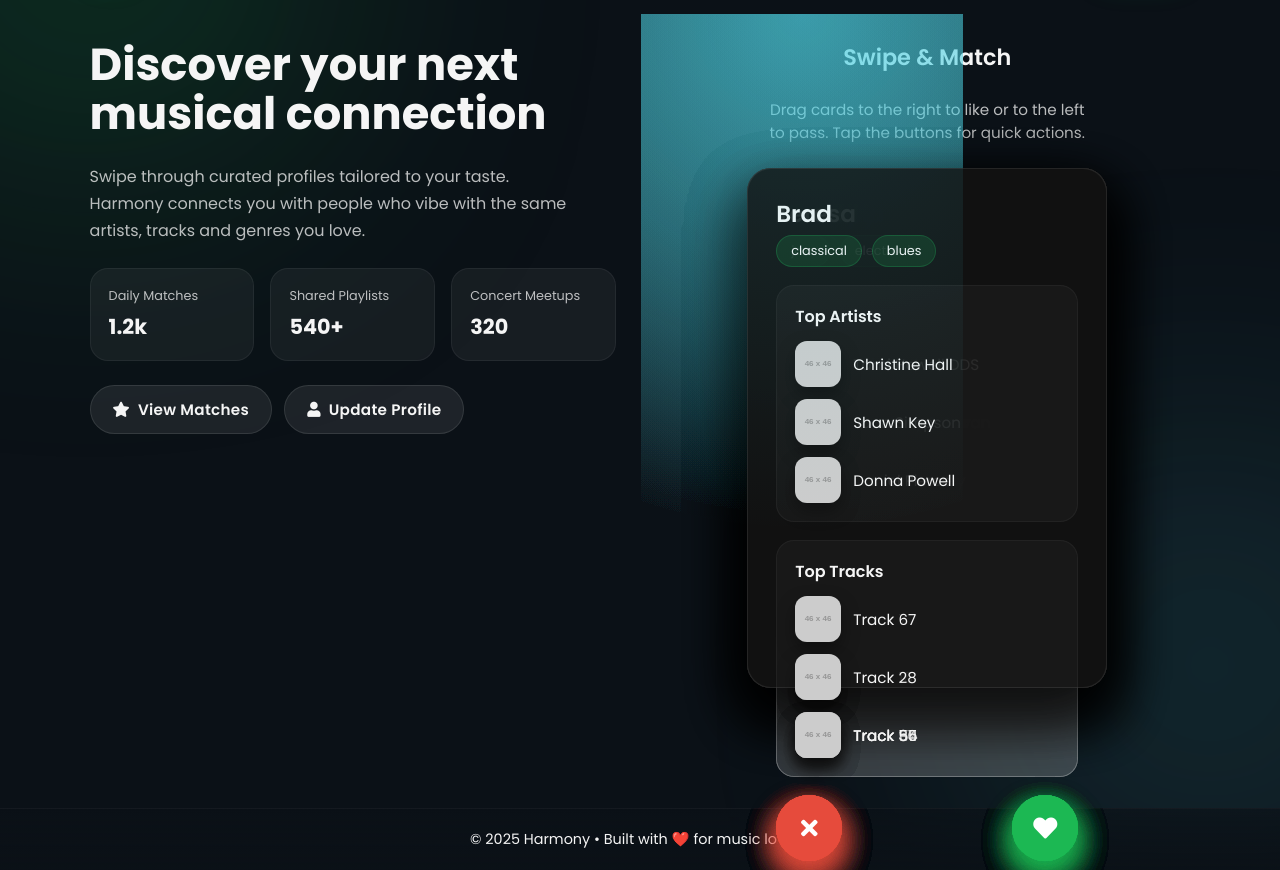
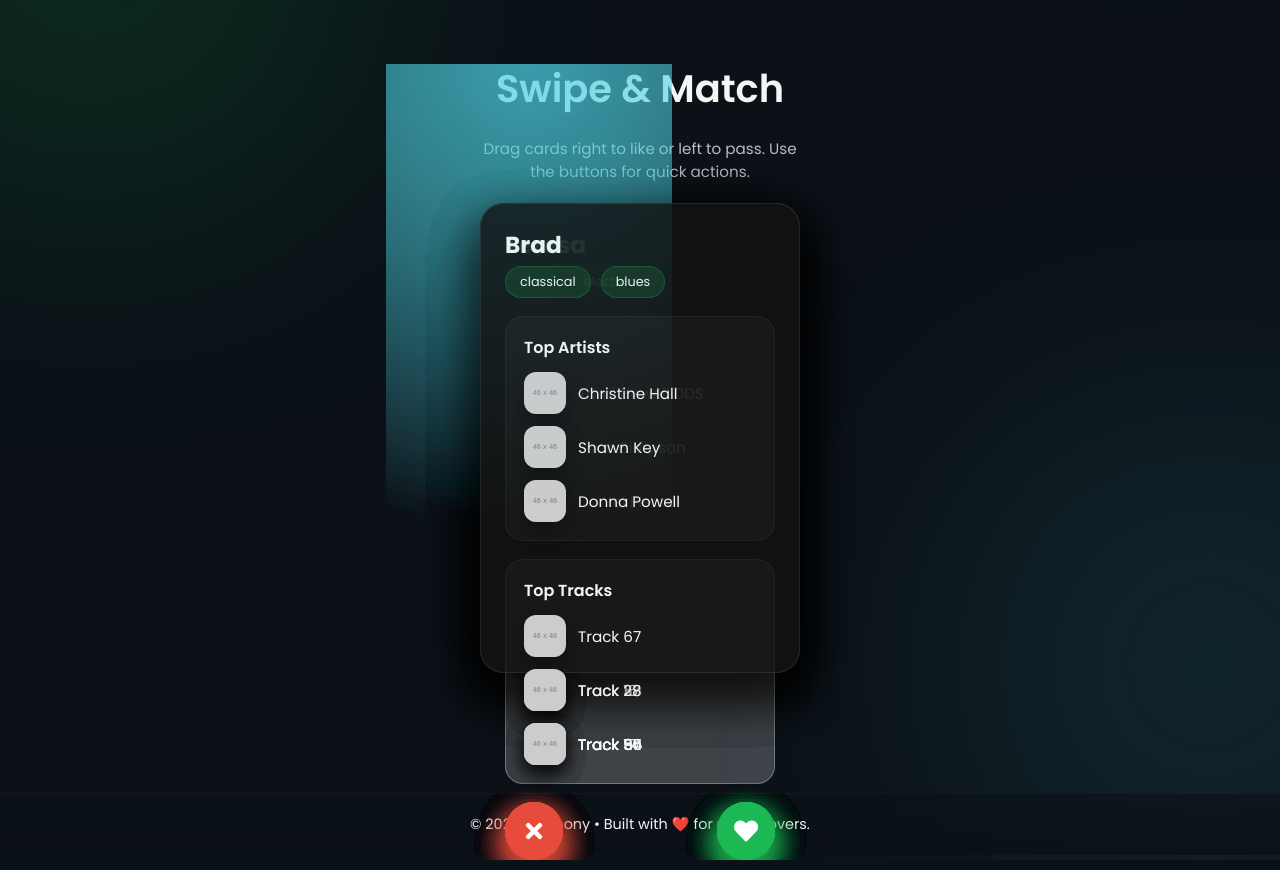
Before and after one commit to fatihcatalcam/Harmony, a Flask app: page /find-profiles in a window 1280 px wide. Shown: the part 105-975 px from the top of the page. Run offline with Flask 3, Linux system fonts and the light colour scheme; a user stored in the database is signed in; data comes from the database, SQL or seed files in the repository; grey boxes labelled with a size stand in for pictures from a placeholder-image service; some libraries are stand-ins or nearby versions.

Commit message:
Center find profiles cards

```diff
--- a/templates/match.html
+++ b/templates/match.html
@@ -169,70 +169,23 @@
 
     main {
       flex: 1;
-      padding: 40px 7vw 120px;
-      display: grid;
-      grid-template-columns: repeat(auto-fit, minmax(280px, 1fr));
-      gap: 48px;
-      align-items: start;
-    }
-
-    .match-intro {
+      padding: 60px 7vw 120px;
       display: flex;
       flex-direction: column;
-      gap: 24px;
-    }
-
-    .match-intro h1 {
-      font-size: clamp(2rem, 3.5vw, 3rem);
-      line-height: 1.1;
-    }
-
-    .match-intro p {
-      color: var(--muted);
-      line-height: 1.7;
-      max-width: 480px;
-    }
-
-    .match-stats {
-      display: grid;
-      grid-template-columns: repeat(auto-fit, minmax(140px, 1fr));
-      gap: 16px;
-    }
-
-    .stat-card {
-      background: rgba(255, 255, 255, 0.05);
-      padding: 18px;
-      border-radius: 18px;
-      border: 1px solid rgba(255, 255, 255, 0.06);
-      display: flex;
-      flex-direction: column;
-      gap: 6px;
-    }
-
-    .stat-card span {
-      font-size: 0.8rem;
-      color: var(--muted);
-    }
-
-    .stat-card strong {
-      font-size: 1.3rem;
-    }
-
-    .match-controls {
-      display: flex;
-      gap: 12px;
-      flex-wrap: wrap;
+      align-items: center;
+      justify-content: center;
+      gap: 32px;
     }
 
     .cards-wrapper {
       display: flex;
       flex-direction: column;
       align-items: center;
-      gap: 24px;
+      gap: 20px;
     }
 
-    .cards-wrapper h2 {
-      font-size: 1.4rem;
+    .cards-wrapper h1 {
+      font-size: clamp(1.8rem, 4vw, 2.4rem);
       font-weight: 600;
     }
 
@@ -245,8 +198,8 @@
 
     .container {
       position: relative;
-      width: clamp(280px, 32vw, 360px);
-      height: 520px;
+      width: clamp(240px, 28vw, 320px);
+      height: 470px;
       perspective: 1200px;
     }
 
@@ -256,8 +209,8 @@
       background: var(--card);
       border: 1px solid var(--card-border);
       border-radius: 24px;
-      box-shadow: 0 25px 60px rgba(0, 0, 0, 0.45);
-      padding: 28px;
+      box-shadow: 0 20px 50px rgba(0, 0, 0, 0.45);
+      padding: 24px;
       display: flex;
       flex-direction: column;
       gap: 18px;
@@ -308,8 +261,8 @@
 
     .artist img,
     .song img {
-      width: 46px;
-      height: 46px;
+      width: 42px;
+      height: 42px;
       border-radius: 12px;
       object-fit: cover;
       box-shadow: 0 8px 18px rgba(0, 0, 0, 0.35);
@@ -345,8 +298,8 @@
     }
 
     .actions button {
-      width: 66px;
-      height: 66px;
+      width: 58px;
+      height: 58px;
       border-radius: 50%;
       border: none;
       display: inline-flex;
@@ -486,12 +439,8 @@
 
     @media (max-width: 960px) {
       main {
-        padding: 32px 6vw 100px;
-        gap: 36px;
-      }
-
-      .cards-wrapper {
-        order: -1;
+        padding: 40px 6vw 100px;
+        gap: 28px;
       }
 
       header {
@@ -512,32 +461,9 @@
   </header>
 
   <main>
-    <section class="match-intro">
-      <h1>Discover your next musical connection</h1>
-      <p>Swipe through curated profiles tailored to your taste. Harmony connects you with people who vibe with the same artists, tracks and genres you love.</p>
-      <div class="match-stats">
-        <div class="stat-card">
-          <span>Daily Matches</span>
-          <strong>1.2k</strong>
-        </div>
-        <div class="stat-card">
-          <span>Shared Playlists</span>
-          <strong>540+</strong>
-        </div>
-        <div class="stat-card">
-          <span>Concert Meetups</span>
-          <strong>320</strong>
-        </div>
-      </div>
-      <div class="match-controls">
-        <a href="/check-matches" class="btn secondary"><i class="fas fa-star"></i> View Matches</a>
-        <a href="/profile" class="btn secondary"><i class="fas fa-user"></i> Update Profile</a>
-      </div>
-    </section>
-
     <section class="cards-wrapper">
-      <h2>Swipe &amp; Match</h2>
-      <p>Drag cards to the right to like or to the left to pass. Tap the buttons for quick actions.</p>
+      <h1>Swipe &amp; Match</h1>
+      <p>Drag cards right to like or left to pass. Use the buttons for quick actions.</p>
       <div class="container">
         <div id="profiles-container">
           {% if no_profiles %}
```
